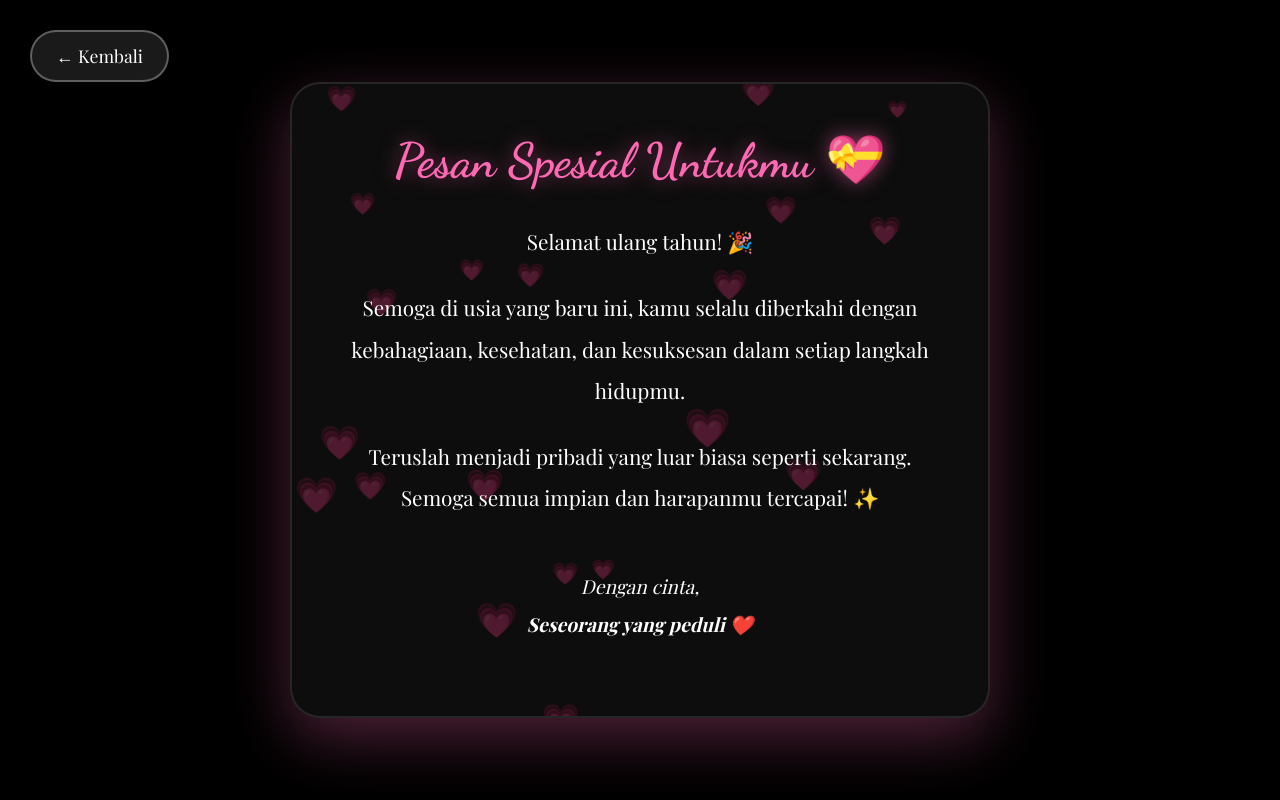
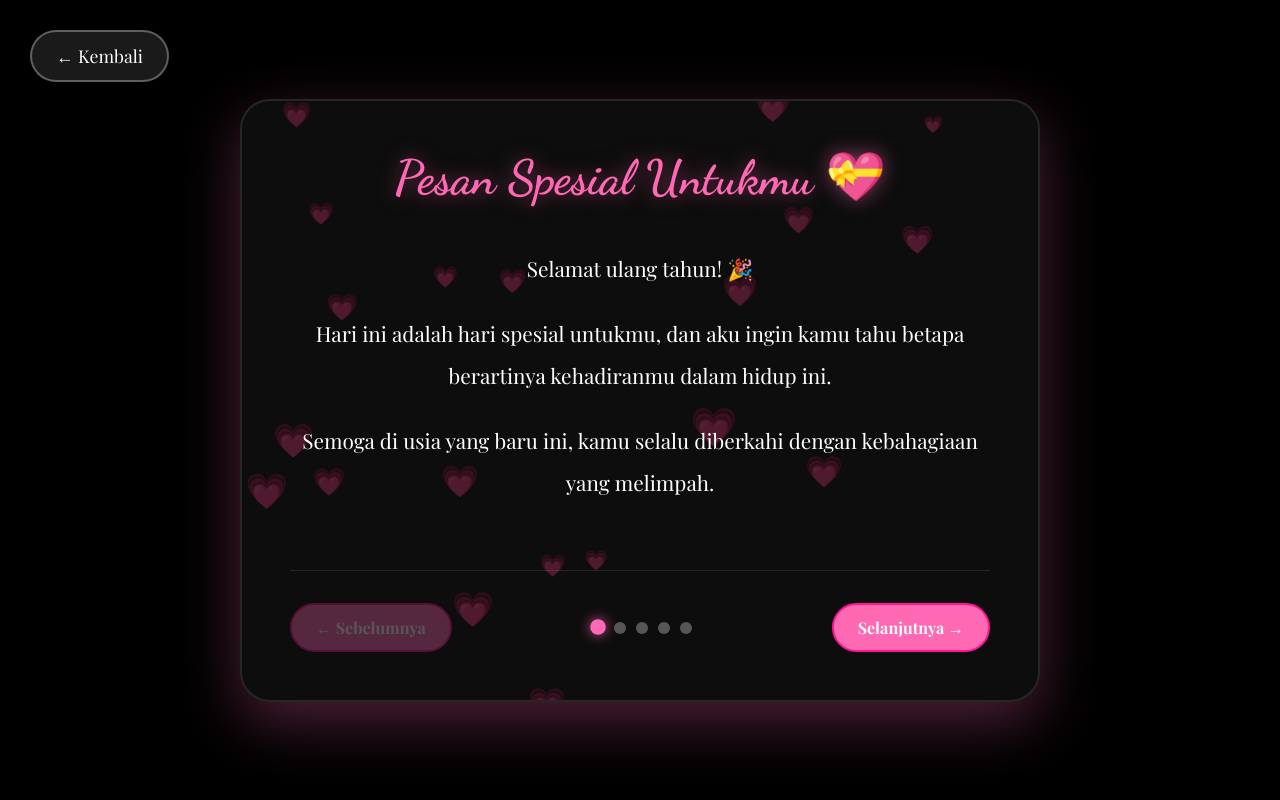
Before and after one commit to Ilupii17/web-ulang-tahun, a Vue app: page / in a window 1280 px wide. Both pictures are taken after a click on the button "Lihat Pesan Spesial 💌". Built offline with nearby package versions, Linux system fonts and the light colour scheme.

Commit message:
update 3

```diff
--- a/src/components/MessagePage.vue
+++ b/src/components/MessagePage.vue
@@ -6,21 +6,45 @@
       <h2 class="message-title">Pesan Spesial Untukmu 💝</h2>
 
       <div class="message-content">
-        <p class="message-text">
-          Selamat ulang tahun! 🎉
-        </p>
-        <p class="message-text">
-          Semoga di usia yang baru ini, kamu selalu diberkahi dengan kebahagiaan,
-          kesehatan, dan kesuksesan dalam setiap langkah hidupmu.
-        </p>
-        <p class="message-text">
-          Teruslah menjadi pribadi yang luar biasa seperti sekarang.
-          Semoga semua impian dan harapanmu tercapai! ✨
-        </p>
-        <p class="message-text signature">
-          Dengan cinta, <br>
-          <strong>Seseorang yang peduli ❤️</strong>
-        </p>
+        <transition name="slide" mode="out-in">
+          <div :key="currentSlide" class="slide">
+            <p v-for="(paragraph, index) in messages[currentSlide]"
+               :key="index"
+               class="message-text"
+               :style="{ animationDelay: `${index * 0.2}s` }">
+              {{ paragraph }}
+            </p>
+          </div>
+        </transition>
+      </div>
+
+      <!-- Navigation -->
+      <div class="navigation">
+        <button
+          @click="prevSlide"
+          class="nav-button"
+          :disabled="currentSlide === 0"
+          :class="{ disabled: currentSlide === 0 }">
+          ← Sebelumnya
+        </button>
+
+        <div class="dots">
+          <span
+            v-for="(msg, index) in messages"
+            :key="index"
+            class="dot"
+            :class="{ active: currentSlide === index }"
+            @click="goToSlide(index)">
+          </span>
+        </div>
+
+        <button
+          @click="nextSlide"
+          class="nav-button"
+          :disabled="currentSlide === messages.length - 1"
+          :class="{ disabled: currentSlide === messages.length - 1 }">
+          Selanjutnya →
+        </button>
       </div>
 
       <div class="hearts">
@@ -33,6 +57,57 @@
 </template>
 
 <script setup>
+import { ref } from 'vue'
+
+const currentSlide = ref(0)
+
+// KAMU BISA TAMBAH ATAU EDIT PESAN DI SINI!
+// Setiap array adalah 1 slide, bisa berisi beberapa paragraf
+const messages = ref([
+  [
+    'Selamat ulang tahun! 🎉',
+    'Hari ini adalah hari spesial untukmu, dan aku ingin kamu tahu betapa berartinya kehadiranmu dalam hidup ini.',
+    'Semoga di usia yang baru ini, kamu selalu diberkahi dengan kebahagiaan yang melimpah.'
+  ],
+  [
+    'Setiap tahun yang berlalu membuatmu semakin dewasa dan bijaksana.',
+    'Kamu adalah pribadi yang luar biasa, dengan segala kelebihan dan keunikanmu.',
+    'Jangan pernah berhenti menjadi dirimu sendiri! ✨'
+  ],
+  [
+    'Di usia yang baru ini, semoga semua impian dan harapanmu tercapai.',
+    'Semoga kesehatan selalu menyertaimu, dan kebahagiaan selalu ada di setiap langkahmu.',
+    'Teruslah bersinar seperti bintang! 🌟'
+  ],
+  [
+    'Terima kasih sudah menjadi bagian dari hidupku.',
+    'Terima kasih untuk semua tawa, cerita, dan momen indah yang kita bagi bersama.',
+    'Aku berharap kita bisa terus menciptakan kenangan indah di tahun-tahun mendatang.'
+  ],
+  [
+    'Selamat ulang tahun sekali lagi! 🎂',
+    'Semoga hari ini dan hari-hari selanjutnya penuh dengan senyuman, cinta, dan keajaiban.',
+    'Dengan penuh kasih sayang,',
+    '❤️ Seseorang yang peduli ❤️'
+  ]
+])
+
+const nextSlide = () => {
+  if (currentSlide.value < messages.value.length - 1) {
+    currentSlide.value++
+  }
+}
+
+const prevSlide = () => {
+  if (currentSlide.value > 0) {
+    currentSlide.value--
+  }
+}
+
+const goToSlide = (index) => {
+  currentSlide.value = index
+}
+
 const goBack = () => {
   window.location.hash = ''
 }
@@ -86,7 +161,8 @@ const getHeartStyle = (i) => {
 }
 
 .message-container {
-  max-width: 700px;
+  max-width: 800px;
+  width: 100%;
   background: rgba(255, 255, 255, 0.05);
   backdrop-filter: blur(20px);
   border: 2px solid rgba(255, 255, 255, 0.1);
@@ -95,6 +171,9 @@ const getHeartStyle = (i) => {
   box-shadow: 0 20px 60px rgba(255, 105, 180, 0.3);
   position: relative;
   overflow: hidden;
+  min-height: 500px;
+  display: flex;
+  flex-direction: column;
 }
 
 .message-title {
@@ -107,38 +186,86 @@ const getHeartStyle = (i) => {
 }
 
 .message-content {
+  flex: 1;
+  display: flex;
+  align-items: center;
+  justify-content: center;
   color: white;
   line-height: 2;
+  min-height: 300px;
+}
+
+.slide {
+  width: 100%;
 }
 
 .message-text {
   font-size: 1.3rem;
   margin-bottom: 1.5rem;
   text-align: center;
-  animation: fadeInUp 1s ease-out forwards;
+  animation: fadeInUp 0.8s ease-out forwards;
   opacity: 0;
 }
 
-.message-text:nth-child(1) {
-  animation-delay: 0.2s;
+.navigation {
+  display: flex;
+  justify-content: space-between;
+  align-items: center;
+  gap: 1rem;
+  margin-top: 2rem;
+  padding-top: 2rem;
+  border-top: 1px solid rgba(255, 255, 255, 0.1);
 }
 
-.message-text:nth-child(2) {
-  animation-delay: 0.4s;
+.nav-button {
+  padding: 12px 24px;
+  font-size: 1rem;
+  font-family: 'Playfair Display', serif;
+  background: #ff69b4;
+  color: white;
+  border: 2px solid #ff1493;
+  border-radius: 50px;
+  cursor: pointer;
+  transition: all 0.3s ease;
+  font-weight: 600;
 }
 
-.message-text:nth-child(3) {
-  animation-delay: 0.6s;
+.nav-button:hover:not(.disabled) {
+  background: #ff1493;
+  transform: scale(1.05);
+  box-shadow: 0 5px 15px rgba(255, 105, 180, 0.5);
 }
 
-.message-text:nth-child(4) {
-  animation-delay: 0.8s;
+.nav-button.disabled {
+  opacity: 0.3;
+  cursor: not-allowed;
 }
 
-.signature {
-  font-style: italic;
-  margin-top: 3rem;
-  font-size: 1.2rem;
+.dots {
+  display: flex;
+  gap: 10px;
+  justify-content: center;
+  flex: 1;
+}
+
+.dot {
+  width: 12px;
+  height: 12px;
+  border-radius: 50%;
+  background: rgba(255, 255, 255, 0.3);
+  cursor: pointer;
+  transition: all 0.3s ease;
+}
+
+.dot.active {
+  background: #ff69b4;
+  transform: scale(1.3);
+  box-shadow: 0 0 10px rgba(255, 105, 180, 0.8);
+}
+
+.dot:hover {
+  background: rgba(255, 105, 180, 0.7);
+  transform: scale(1.2);
 }
 
 .hearts {
@@ -159,6 +286,21 @@ const getHeartStyle = (i) => {
 
 .fade-in {
   animation: fadeIn 1.5s ease-in;
+}
+
+/* Slide transitions */
+.slide-enter-active, .slide-leave-active {
+  transition: all 0.5s ease;
+}
+
+.slide-enter-from {
+  opacity: 0;
+  transform: translateX(50px);
+}
+
+.slide-leave-to {
+  opacity: 0;
+  transform: translateX(-50px);
 }
 
 @keyframes fadeIn {
@@ -194,7 +336,8 @@ const getHeartStyle = (i) => {
 
 @media (max-width: 768px) {
   .message-container {
-    padding: 2rem;
+    padding: 2rem 1.5rem;
+    min-height: 450px;
   }
 
   .message-title {
@@ -211,5 +354,19 @@ const getHeartStyle = (i) => {
     padding: 10px 20px;
     font-size: 1rem;
   }
+
+  .navigation {
+    flex-direction: column;
+    gap: 1.5rem;
+  }
+
+  .nav-button {
+    width: 100%;
+    padding: 15px;
+  }
+
+  .dots {
+    order: -1;
+  }
 }
 </style>
```
